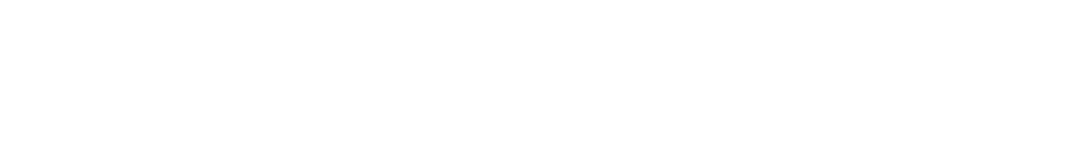
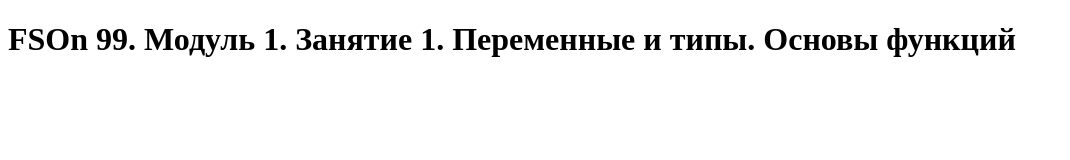
Before and after one commit to rick-77-2006/goit-js-hw-04, a website: page index.html in a window 1280 px wide. Shown: the whole page, without its empty margins (0-1070 px from the left). Drawn offline with Linux system fonts and the light colour scheme.

Commit message:
Update index.html

```diff
--- a/index.html
+++ b/index.html
@@ -6,5 +6,7 @@
     <meta name="viewport" content="width=device-width, initial-scale=1.0" />
     <title>Document</title>
   </head>
-  <body></body>
+  <body>
+    <h1>FSOn 99. Модуль 1. Занятие 1. Переменные и типы. Основы функций</h1>
+  </body>
 </html>
```
